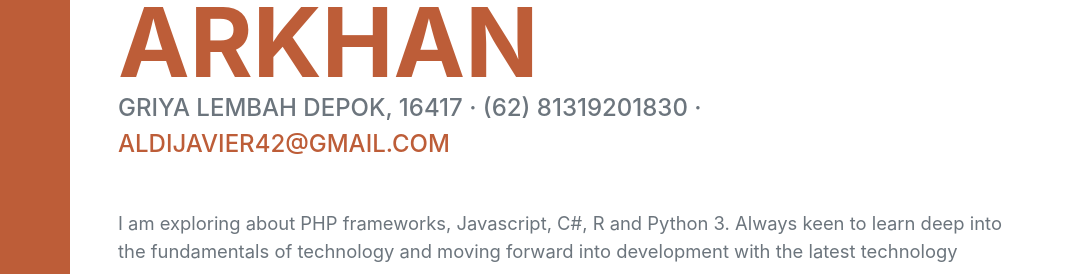
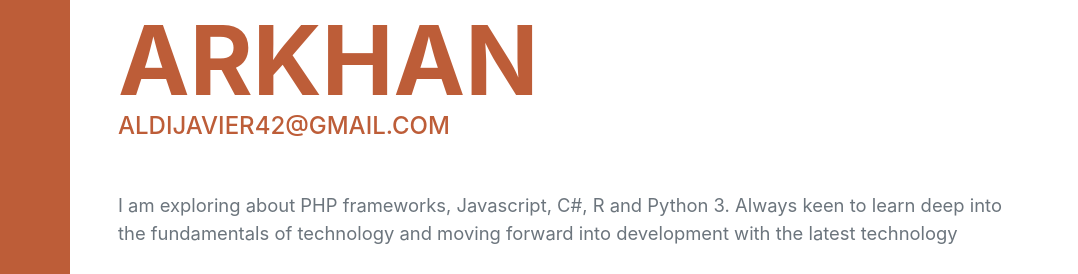
Before and after one commit to aldijavier/aldijavier.github.io, a plain HTML site: page index.html in a window 1280 px wide. Shown: the part 266-540 px from the top of the page, 202-1280 px from the left. Drawn offline with nearby package versions, Linux system fonts and the light colour scheme; a web font is replaced by a local one.

Commit message:
ilang data notelp

```diff
--- a/index.html
+++ b/index.html
@@ -44,7 +44,7 @@
                         <span class="text-primary">Javier Arkhan</span>
                     </h1>
                     <div class="subheading mb-5">
-                        Griya Lembah Depok, 16417 · (62) 81319201830 ·
+                        <!-- Griya Lembah Depok, 16417 · (62) 81319201830 · -->
                         <a href="mailto:aldijavier42@gmail.com">aldijavier42@gmail.com</a>
                     </div>
                     <p class="lead mb-5">I am exploring about PHP frameworks, Javascript, C#, R and Python 3. Always keen to learn deep into the
```
